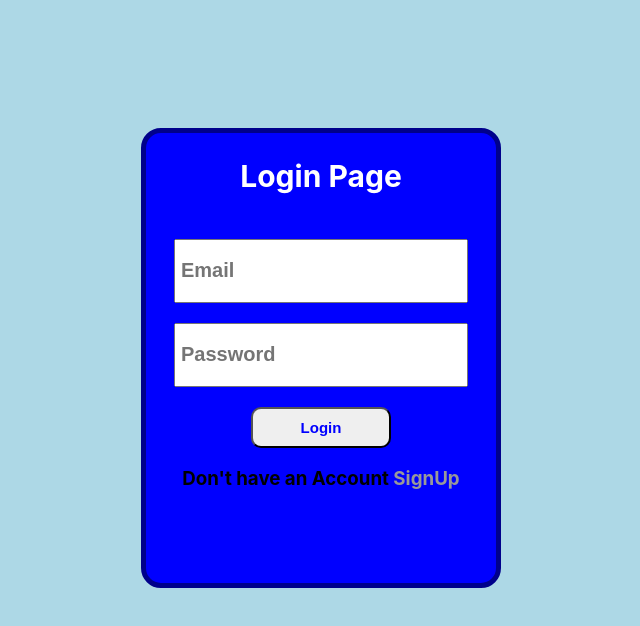
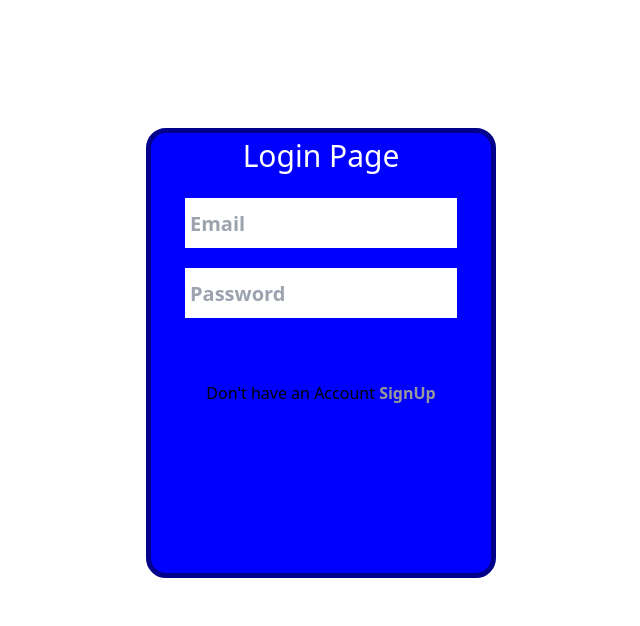
Before and after one commit to andrei1311/my-calendar, a React (Create React App) app: page / in a window 1280 px wide. Shown: the top 626 px of the page, without its empty margins (319-959 px from the left). Built offline with nearby package versions, Linux system fonts and the light colour scheme; no server answers; the HTML template or start-up script is replaced by a standard one.

Commit message:
add tailwind

```diff
--- a/package.json
+++ b/package.json
@@ -35,5 +35,10 @@
       "last 1 firefox version",
       "last 1 safari version"
     ]
+  },
+  "devDependencies": {
+    "autoprefixer": "^10.4.13",
+    "postcss": "^8.4.20",
+    "tailwindcss": "^3.2.4"
   }
 }
--- /dev/null
+++ b/postcss.config.js
@@ -0,0 +1,6 @@
+module.exports = {
+  plugins: {
+    tailwindcss: {},
+    autoprefixer: {},
+  },
+}
--- a/src/App.css
+++ b/src/App.css
@@ -10,7 +10,6 @@
   justify-content: center;
   display: flex;
   margin-top: 10%;
-  background-color: lightblue;
 }
 
 .container {
@@ -67,7 +66,6 @@
   left: 0;
   top: 0;
   height: 100vh;
-  background-color: lightblue;
   width: 100%;
   padding: 20px;
 }
--- a/src/components/Home/Home.js
+++ b/src/components/Home/Home.js
@@ -14,9 +14,9 @@
       });
   }
   return (
-    <div className="home">
-      <h1>This is Home</h1>
-      <button className="logout-btn" onClick={handleSignOut}>
+    <div className="home bg-blue-600">
+      <h1 className="text-2xl">This is Home</h1>
+      <button className="logout-btn " onClick={handleSignOut}>
         LogOut
       </button>
     </div>
--- a/src/index.css
+++ b/src/index.css
@@ -1,13 +1,3 @@
-body {
-  margin: 0;
-  font-family: -apple-system, BlinkMacSystemFont, 'Segoe UI', 'Roboto', 'Oxygen',
-    'Ubuntu', 'Cantarell', 'Fira Sans', 'Droid Sans', 'Helvetica Neue',
-    sans-serif;
-  -webkit-font-smoothing: antialiased;
-  -moz-osx-font-smoothing: grayscale;
-}
-
-code {
-  font-family: source-code-pro, Menlo, Monaco, Consolas, 'Courier New',
-    monospace;
-}
+@tailwind base;
+@tailwind components;
+@tailwind utilities;
--- /dev/null
+++ b/tailwind.config.js
@@ -0,0 +1,8 @@
+/** @type {import('tailwindcss').Config} */
+module.exports = {
+  content: ["./src/**/*.{js,jsx,ts,tsx}"],
+  theme: {
+    extend: {},
+  },
+  plugins: [],
+};
```
Also changed, not shown: 1 other file (tests, documents, lock files or other folders).
